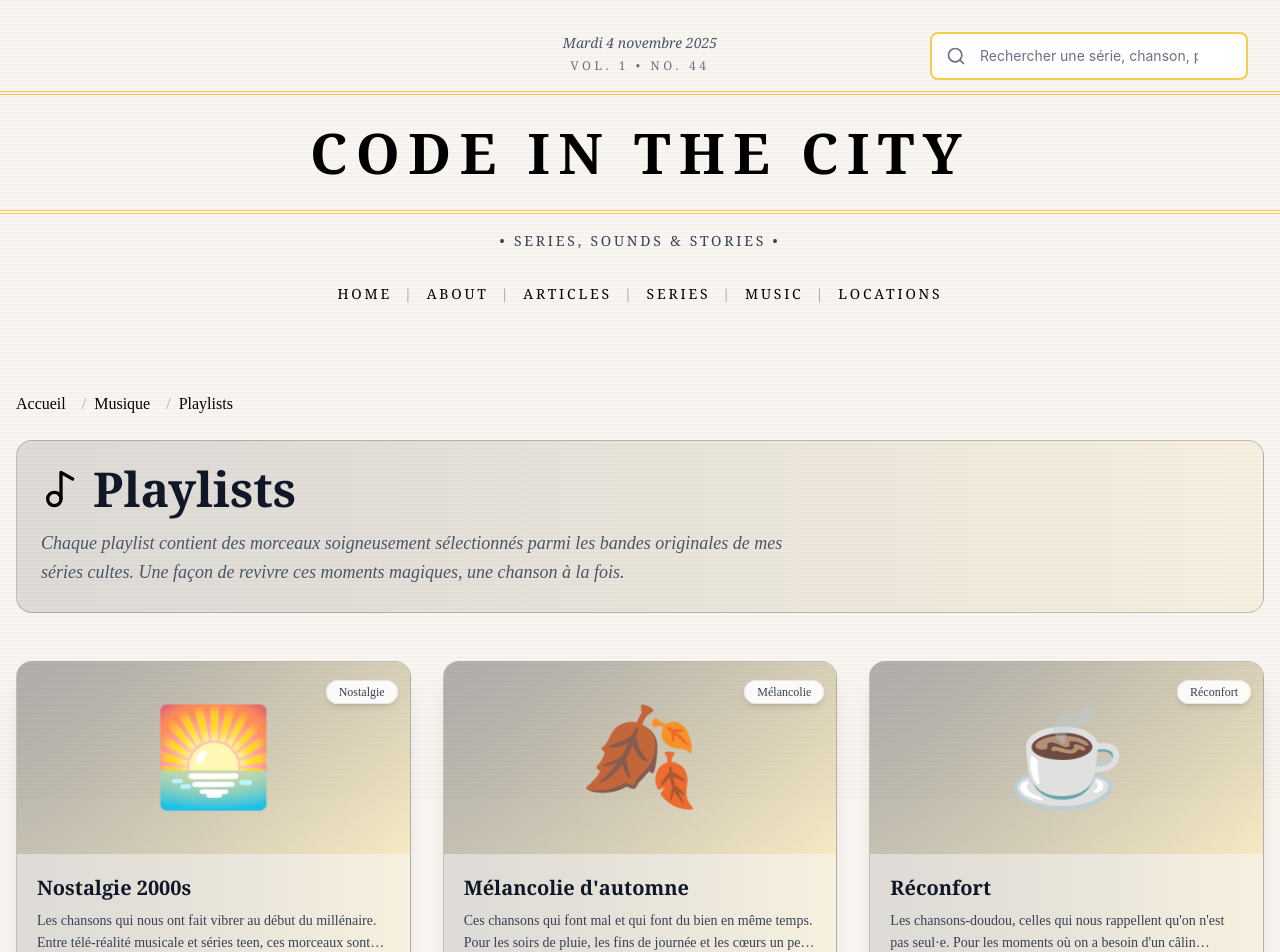
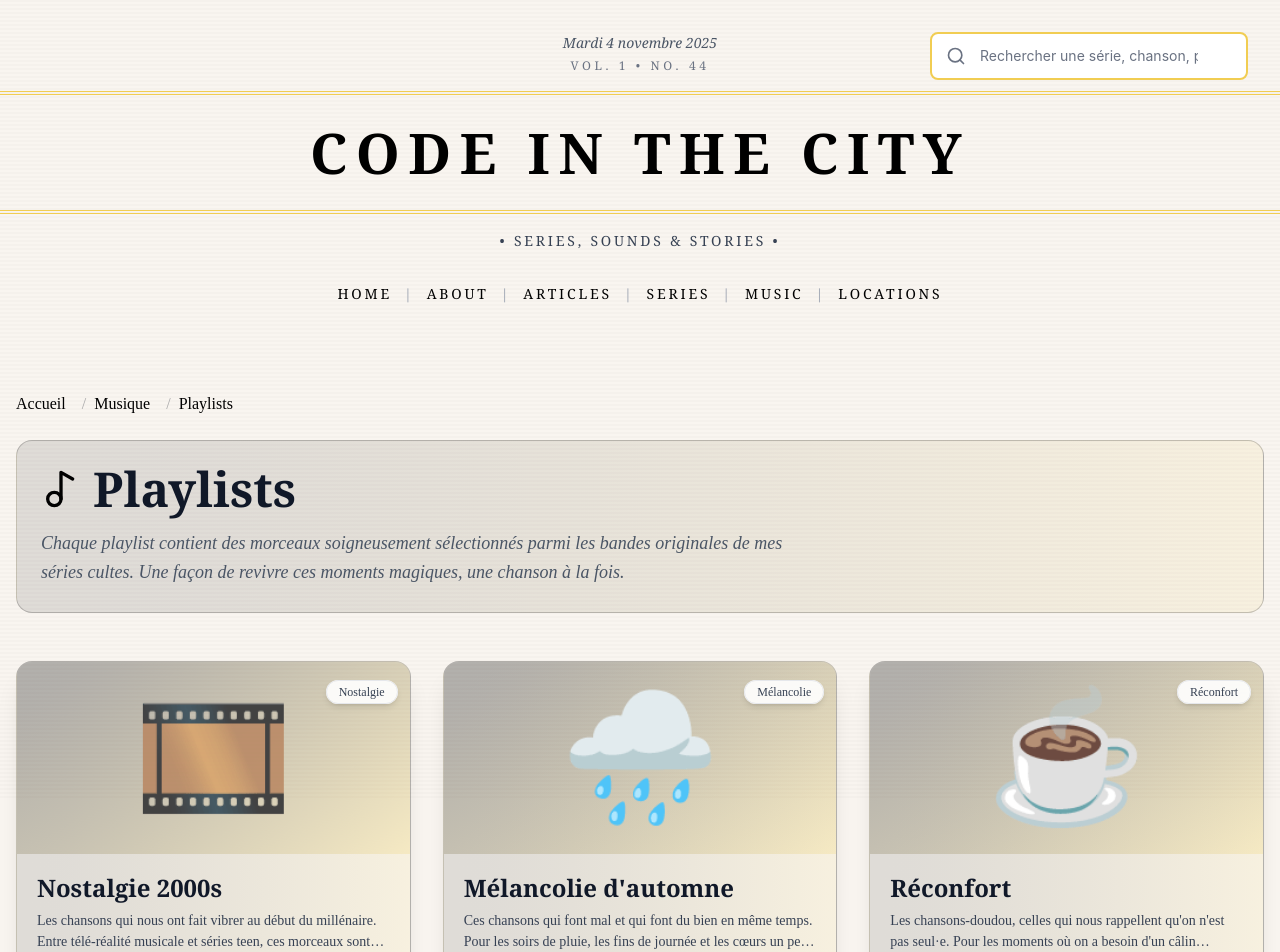
Before and after one commit to GaelleB/code-in-the-city, a Next.js app: page /music/playlists in a window 1280 px wide. Shown: the top 952 px of the page. Built offline with nearby package versions, Linux system fonts and the light colour scheme.

Commit message:
Uniformise les cartes de playlists

```diff
--- a/app/components/PlaylistCard.tsx
+++ b/app/components/PlaylistCard.tsx
@@ -3,9 +3,9 @@
 import { motion } from "framer-motion";
 import Link from "next/link";
 import { Music2, Clock, Headphones } from "lucide-react";
-import { useState } from "react";
+import { useMemo, useState } from "react";
 
-// Fonction pour estimer la durée moyenne d'une playlist (3min30 par track)
+// Fonction pour estimer la duree moyenne d'une playlist (3min30 par piste)
 function estimateDuration(trackCount: number): string {
   const totalMinutes = trackCount * 3.5;
   const hours = Math.floor(totalMinutes / 60);
@@ -17,12 +17,12 @@ function estimateDuration(trackCount: number): string {
   return `${minutes} min`;
 }
 
-const moodEmojis = {
-  nostalgie: "🌅",
-  mélancolie: "🍂",
-  réconfort: "☕",
-  énergie: "⚡",
-  nuit: "🌙",
+const moodEmojis: Record<string, string> = {
+  nostalgie: "🎞️",
+  melancolie: "🌧️",
+  reconfort: "☕",
+  energie: "⚡",
+  nuit: "🌌"
 };
 
 interface PlaylistCardProps {
@@ -41,7 +41,14 @@ interface PlaylistCardProps {
 
 export default function PlaylistCard({ playlist, index }: PlaylistCardProps) {
   const [isHovered, setIsHovered] = useState(false);
-  const emoji = moodEmojis[playlist.mood as keyof typeof moodEmojis];
+
+  const emoji = useMemo(() => {
+    const normalizedMood = playlist.mood
+      .normalize("NFD")
+      .replace(/[\u0300-\u036f]/g, "")
+      .toLowerCase();
+    return moodEmojis[normalizedMood] ?? "🎧";
+  }, [playlist.mood]);
 
   return (
     <motion.div
@@ -64,10 +71,10 @@ export default function PlaylistCard({ playlist, index }: PlaylistCardProps) {
           }}
           whileTap={{ scale: 0.97 }}
         >
-          {/* Cover Image Placeholder */}
+          {/* Illustration */}
           <div className="relative h-40 sm:h-48 bg-gradient-to-br from-[var(--color-primary)]/20 to-[var(--color-secondary)]/20 flex items-center justify-center overflow-hidden">
             <motion.div
-              className="text-6xl sm:text-8xl"
+              className="text-[6rem] sm:text-[8rem]"
               animate={{
                 scale: isHovered ? 1.2 : 1,
                 rotate: isHovered ? 5 : 0
@@ -77,7 +84,7 @@ export default function PlaylistCard({ playlist, index }: PlaylistCardProps) {
               {emoji}
             </motion.div>
 
-            {/* Play icon on hover */}
+            {/* Icône lecture au survol */}
             <motion.div
               initial={{ opacity: 0, scale: 0.8 }}
               animate={{
@@ -93,18 +100,18 @@ export default function PlaylistCard({ playlist, index }: PlaylistCardProps) {
             </motion.div>
           </div>
 
-          {/* Content */}
+          {/* Contenu */}
           <div className="p-4 sm:p-5">
-            <h3 className="text-lg sm:text-xl font-serif font-bold text-gray-900 mb-2 group-hover:text-[var(--color-primary)] transition-colors">
+            <h3 className="typo-h3 font-serif font-bold text-gray-900 mb-2 group-hover:text-[var(--color-primary)] transition-colors">
               {playlist.title}
             </h3>
 
-            <p className="text-sm text-gray-700 mb-4 line-clamp-3 sm:line-clamp-2 leading-relaxed">
+            <p className="typo-small text-gray-700 mb-4 line-clamp-3 sm:line-clamp-2 leading-relaxed">
               {playlist.description}
             </p>
 
-            {/* Stats */}
-            <div className="flex items-center gap-4 text-xs text-gray-600 mb-3">
+            {/* Statistiques */}
+            <div className="flex items-center gap-4 typo-tiny text-gray-600 mb-3">
               <div className="flex items-center gap-1.5">
                 <Headphones className="w-3.5 h-3.5" />
                 <span className="font-medium">{playlist.tracks.length} titres</span>
@@ -115,7 +122,7 @@ export default function PlaylistCard({ playlist, index }: PlaylistCardProps) {
               </div>
             </div>
 
-            {/* Preview des 3 premiers titres au hover */}
+            {/* Apercu des trois premiers titres au survol */}
             <motion.div
               initial={{ height: 0, opacity: 0 }}
               animate={{
@@ -126,13 +133,13 @@ export default function PlaylistCard({ playlist, index }: PlaylistCardProps) {
               className="overflow-hidden"
             >
               <div className="pt-3 border-t border-gray-300 space-y-1.5">
-                {playlist.tracks.slice(0, 3).map((track, idx: number) => (
+                {playlist.tracks.slice(0, 3).map((track, idx) => (
                   <motion.div
-                    key={idx}
+                    key={`${track.songTitle}-${idx}`}
                     initial={{ x: -10, opacity: 0 }}
                     animate={{ x: 0, opacity: 1 }}
                     transition={{ delay: idx * 0.05 }}
-                    className="flex items-start gap-2 text-xs"
+                    className="flex items-start gap-2 typo-tiny"
                   >
                     <span className="text-gray-400 font-mono mt-0.5">{idx + 1}.</span>
                     <div className="flex-1 min-w-0">
@@ -142,7 +149,7 @@ export default function PlaylistCard({ playlist, index }: PlaylistCardProps) {
                   </motion.div>
                 ))}
                 {playlist.tracks.length > 3 && (
-                  <p className="text-xs text-gray-500 italic pt-1">
+                  <p className="typo-tiny text-gray-500 italic pt-1">
                     +{playlist.tracks.length - 3} autres titres...
                   </p>
                 )}
@@ -150,9 +157,9 @@ export default function PlaylistCard({ playlist, index }: PlaylistCardProps) {
             </motion.div>
           </div>
 
-          {/* Mood badge */}
+          {/* Badge d'ambiance */}
           <div className="absolute top-3 right-3">
-            <span className="px-3 py-1 bg-white/90 backdrop-blur-sm text-xs font-medium text-gray-700 rounded-full shadow-md capitalize border border-gray-200">
+            <span className="px-3 py-1 bg-white/90 backdrop-blur-sm typo-tiny font-medium text-gray-700 rounded-full shadow-md capitalize border border-gray-200">
               {playlist.mood}
             </span>
           </div>
```
